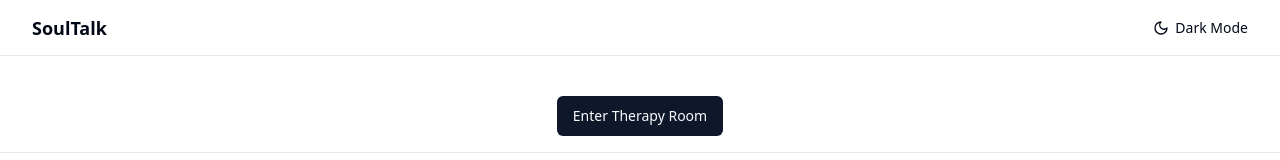
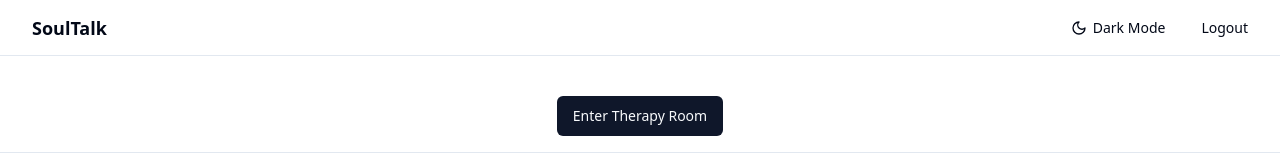
Before and after one commit to Yashodeeps/SoulTalk, a Next.js app: page /dashboard in a window 1280 px wide. Shown: the top 160 px of the page. Built offline with nearby package versions, Linux system fonts and the light colour scheme; no server answers; the database is empty; sample sign-in values are in the browser's storage.

Commit message:
Refactor Nav component to add sign-in and sign-out functionality

```diff
--- a/components/Nav.tsx
+++ b/components/Nav.tsx
@@ -1,11 +1,15 @@
 "use client";
 
-import { useLayoutEffect, useState } from "react";
+import { useEffect, useLayoutEffect, useState } from "react";
 import { Button } from "./ui/button";
 import { Moon, Sun } from "lucide-react";
+import { signIn, signOut, useSession } from "next-auth/react";
+import { useRouter } from "next/navigation";
 
 export const Nav = () => {
   const [isDarkMode, setIsDarkMode] = useState(true);
+  const session = useSession();
+  const router = useRouter();
 
   useLayoutEffect(() => {
     const el = document.documentElement;
@@ -22,6 +26,15 @@ export const Nav = () => {
     el.classList.toggle("dark");
     setIsDarkMode((prev) => !prev);
   };
+
+  const handleSignOut = async () => {
+    await signOut();
+  };
+  useEffect(() => {
+    if (!session.data?.user) {
+      router.push("/");
+    }
+  }, [session, router, handleSignOut]);
 
   return (
     <div
@@ -45,6 +58,20 @@ export const Nav = () => {
           </span>
           <span>{isDarkMode ? "Light" : "Dark"} Mode</span>
         </Button>
+        {session.data?.user ? (
+          <Button variant={"ghost"} onClick={handleSignOut}>
+            Logout
+          </Button>
+        ) : (
+          <Button
+            variant={"ghost"}
+            onClick={() => {
+              signIn("google");
+            }}
+          >
+            LogIn
+          </Button>
+        )}
       </div>
     </div>
   );
```
